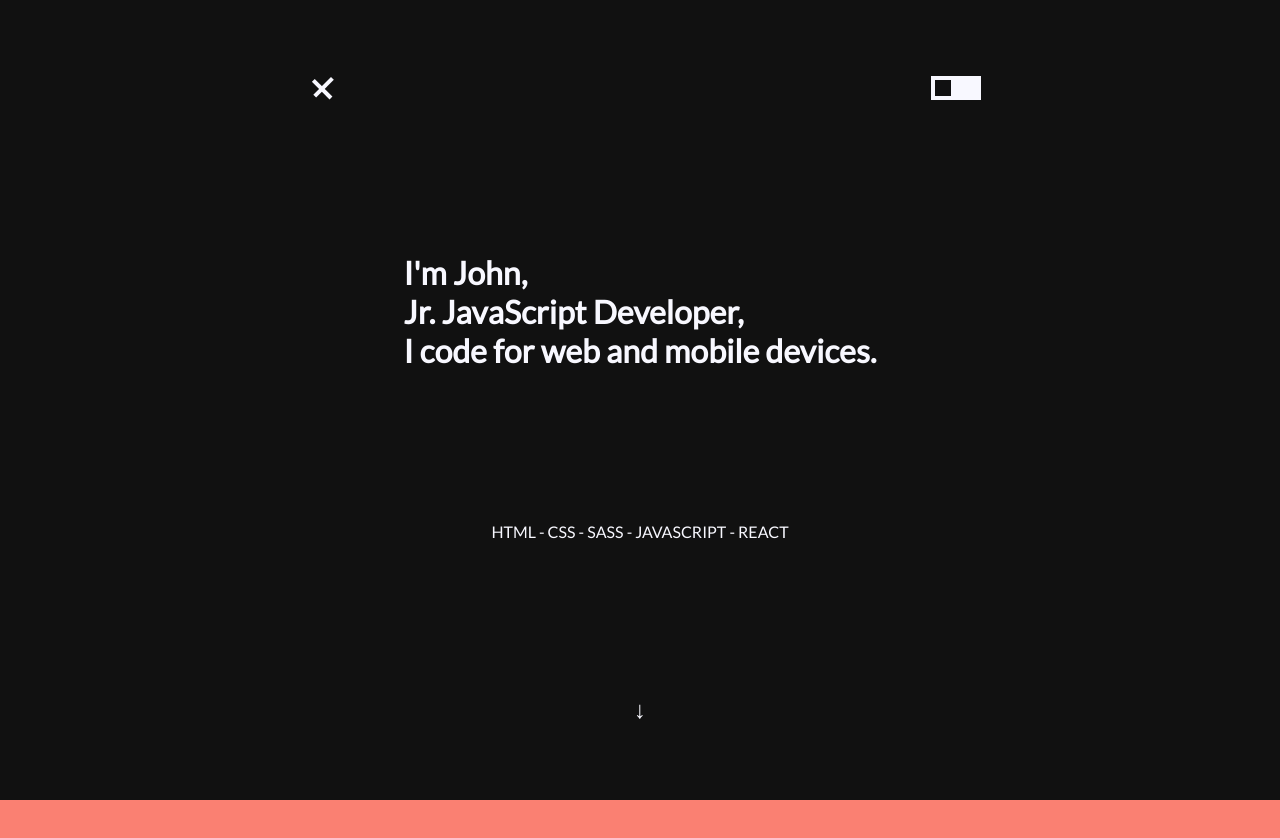
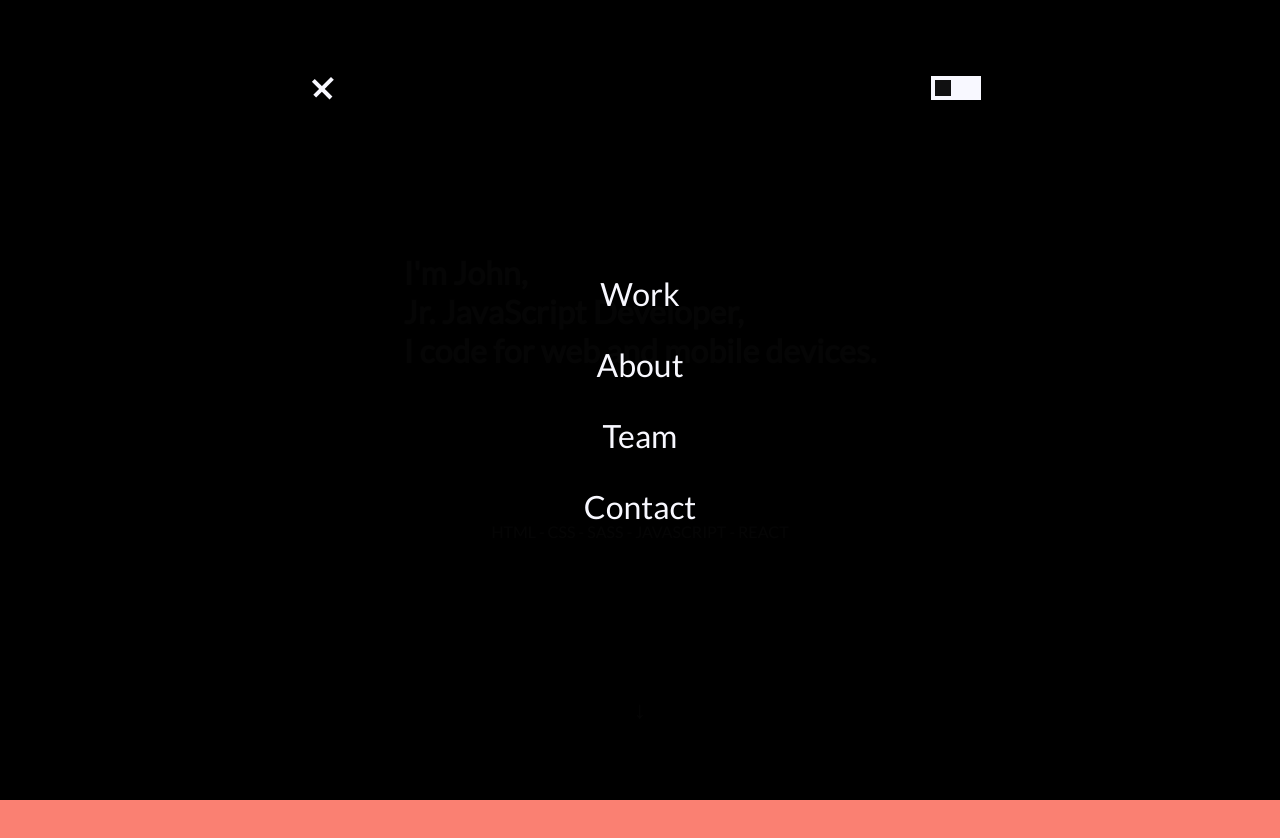
Before and after one commit to alaincodes/animated-website, a website: page index.html in a window 1280 px wide. Both pictures are taken after a click on the element 640 px from the left and 88 px from the top of the page. Shown: the top 838 px of the page. Drawn offline with Linux system fonts and the light colour scheme.

Commit message:
add working burger

```diff
--- a/index.html
+++ b/index.html
@@ -18,7 +18,6 @@
           <input id="switchLang" type="checkbox" />
           <span class="slider"></span>
         </label>
-        <!-- <button id="switchLang">click</button> -->
       </nav>
       <h1 id="languageText">
         I'm John, <br />Jr. JavaScript Developer, <br />I code for web and
@@ -28,6 +27,12 @@
         HTML - CSS - SASS - JAVASCRIPT - REACT
       </p>
       <a href="#box" class="arrow">&darr;</a>
+      <ul id="nav-links">
+        <li><a href="#">Work</a></li>
+        <li><a href="#">About</a></li>
+        <li><a href="#">Team</a></li>
+        <li><a href="#">Contact</a></li>
+      </ul>
     </header>
     <section id="box"></section>
     <script src="./src/js/index.js"></script>
--- a/src/css/styles.css
+++ b/src/css/styles.css
@@ -17,6 +17,10 @@ a {
   color: ghostwhite;
 }
 
+ul {
+  list-style-type: none;
+}
+
 .header-container {
   background: rgba(0, 0, 0, 0.932);
   height: 100vh;
@@ -32,6 +36,7 @@ a {
   display: flex;
   justify-content: space-around;
   width: 100%;
+  z-index: 99;
 }
 
 .nav-container div {
@@ -94,6 +99,35 @@ input:checked + .slider:before {
   transform: translateX(26px);
 }
 
+h1 {
+  transition: all 2s ease-in;
+}
+
+#nav-links {
+  background: rgba(0, 0, 0, 0.979);
+  padding: 1rem;
+  position: absolute;
+  height: 100vh;
+  width: 100%;
+  opacity: 0;
+  margin: auto;
+  display: flex;
+  flex-direction: column;
+  justify-content: center;
+  align-items: center;
+  transition: all 0.6s ease;
+  font-size: 2rem;
+}
+
+#nav-links > li {
+  padding: 1rem;
+}
+
+#nav-links > li > a:hover {
+  color: rgba(65, 65, 65, 0.938);
+  transition: all 0.6s ease;
+}
+
 /* Scroll down arrow animation styling */
 
 .arrow {
@@ -131,5 +165,4 @@ input:checked + .slider:before {
 #box {
   height: 100vh;
   background: salmon;
-  /* display: none; */
 }
--- a/src/js/index.js
+++ b/src/js/index.js
@@ -1,21 +1,29 @@
 const burger = document.querySelector(".nav-container");
 const switcher = document.getElementById("switchLang");
 const languageText = document.getElementById("languageChange");
-const h1 = document.getElementById("languageText");
+const textChange = document.getElementById("languageText");
+const menu = document.getElementById("nav-links");
+const switcherBtn = document.querySelector(".switch");
 
+// BURGER MENU CONFIG
 burger.addEventListener("click", () => {
-  burger.classList.toggle("toggle");
+  burger.classList.toggle("toggle")
+    ? menu.setAttribute("style", "opacity: 1") &&
+      switcherBtn.setAttribute("style", "opacity: 0")
+    : menu.setAttribute("style", "opcity: 0") &&
+      switcherBtn.setAttribute("style", "opacity: 1");
 });
 
+// SWITCH LANG CONFIG
 switcher.addEventListener("click", () => {
   if (
-    h1.innerHTML ===
+    textChange.innerHTML ===
     "Je suis John, <br> Développeur JavaScript Jr. <br> Je construis des websites."
   ) {
-    h1.innerHTML =
+    textChange.innerHTML =
       "I'm John, <br>Jr. JavaScript Developer, <br>I code for web and mobile devices.";
   } else {
-    h1.innerHTML =
+    textChange.innerHTML =
       "Je suis John, <br> Développeur JavaScript Jr. <br> Je construis des websites.";
   }
 });
```
